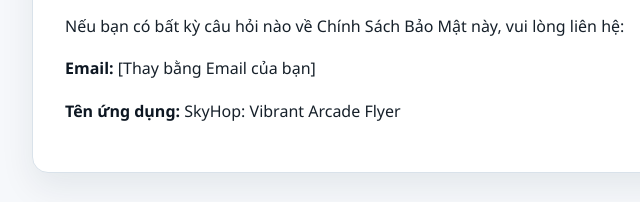
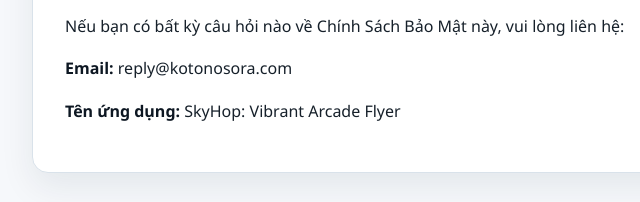
Before and after one commit to KotonoSora/SkyHop, a website: page web/public/vi/index.html in a window 1280 px wide. Shown: the part 1363-1565 px from the top of the page, 108-748 px from the left. Drawn offline with Linux system fonts and the light colour scheme.

Commit message:
feat(web): implement website for privacy policy

```diff
--- a/web/public/vi/index.html
+++ b/web/public/vi/index.html
@@ -78,7 +78,7 @@
             hiện ra rằng một trẻ em dưới 13 tuổi đã cung cấp thông tin cá nhân, chúng tôi sẽ ngay
             lập tức xóa thông tin này khỏi máy chủ của mình. Nếu bạn là cha mẹ hoặc người giám hộ
             và bạn biết rằng con mình đã cung cấp thông tin cá nhân cho chúng tôi, vui lòng liên hệ
-            với chúng tôi tại [Thay bằng Email của bạn] để chúng tôi có thể thực hiện các hành động
+            với chúng tôi tại reply@kotonosora.com để chúng tôi có thể thực hiện các hành động
             cần thiết.
           </p>
         </section>
@@ -86,7 +86,7 @@
         <section>
           <h2>6. Liên Hệ Với Chúng Tôi</h2>
           <p>Nếu bạn có bất kỳ câu hỏi nào về Chính Sách Bảo Mật này, vui lòng liên hệ:</p>
-          <p><strong>Email:</strong> [Thay bằng Email của bạn]</p>
+          <p><strong>Email:</strong> reply@kotonosora.com</p>
           <p><strong>Tên ứng dụng:</strong> SkyHop: Vibrant Arcade Flyer</p>
         </section>
       </article>
```
